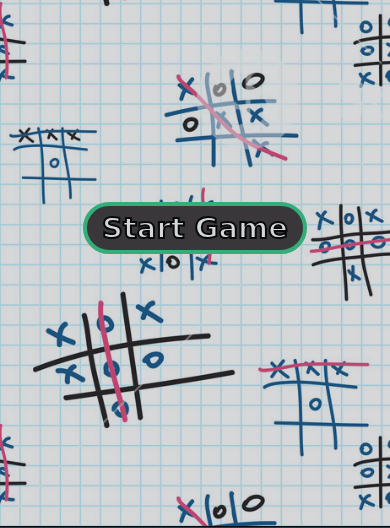
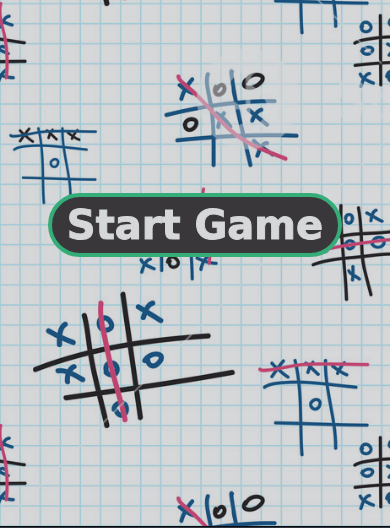
Before and after one commit to Aek17kush/Tic-Tac-Toe-Game, a plain HTML site: page index.html in a window 390 px wide. Shown: the part 319-847 px from the top of the page. Drawn offline with Linux system fonts and the light colour scheme.

Commit message:
minor chage

```diff
--- a/style.css
+++ b/style.css
@@ -211,4 +211,8 @@ text-align: center;}
     .scoreboard{
         margin: 10% 0;
     }
+    .new-game{
+        font-size: 40px;
+        -webkit-text-stroke: 1px #ffffff;
+    }
 }
```
